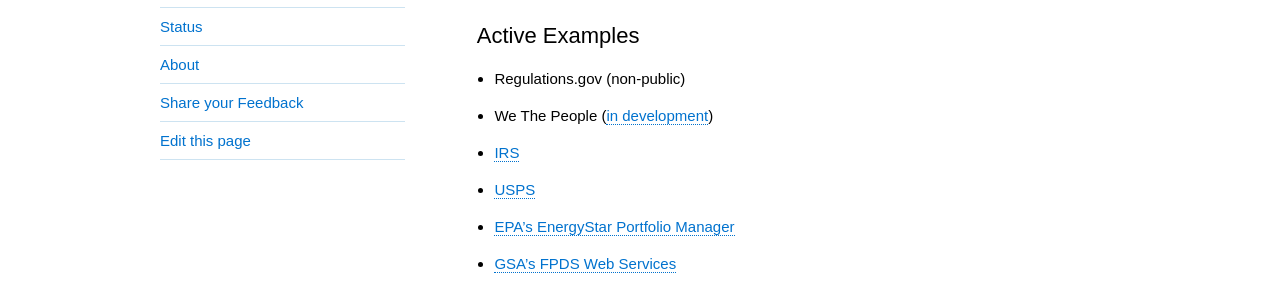
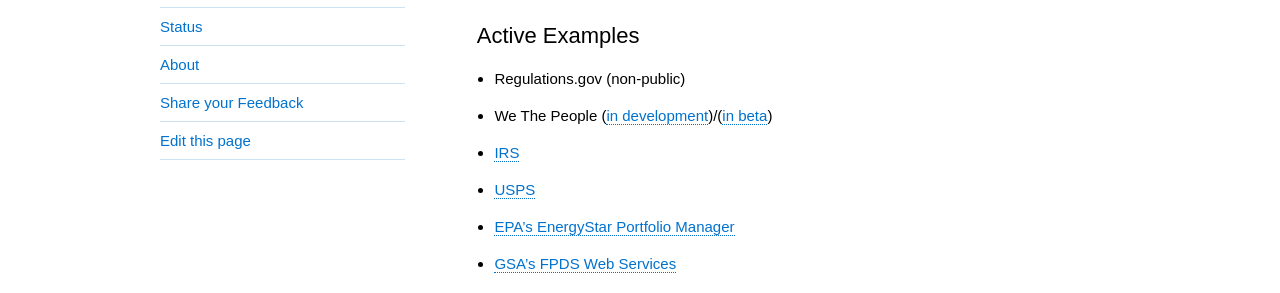
Before and after one commit to 18F/API-All-the-X, a Jekyll site: the page built from pages/write_apis-notes.md, in a window 1280 px wide and 900 px high. Shown: the part 393-686 px from the top of the window. Built offline with Jekyll 4.4.1, drawn with Linux system fonts in a browser that asks for light colours.

Commit message:
adding beta link for we the people

```diff
--- a/pages/write_apis-notes.md
+++ b/pages/write_apis-notes.md
@@ -8,7 +8,7 @@
 
 ## Active Examples
 * Regulations.gov (non-public)
-* We The People ([in development](http://www.whitehouse.gov/blog/2013/11/04/write-api-we-people))
+* We The People ([in development](http://www.whitehouse.gov/blog/2013/11/04/write-api-we-people))/([in beta](http://www.whitehouse.gov/webform/apply-we-people-write-api-beta))
 * [IRS](http://www.irs.gov/Tax-Professionals/e-File-Providers-&-Partners/Become-an-Authorized-e-file-Provider#phase3)
 * [USPS](https://www.usps.com/business/web-tools-apis/)
 * [EPA's EnergyStar Portfolio Manager](http://portfoliomanager.energystar.gov/webservices/home)
```
